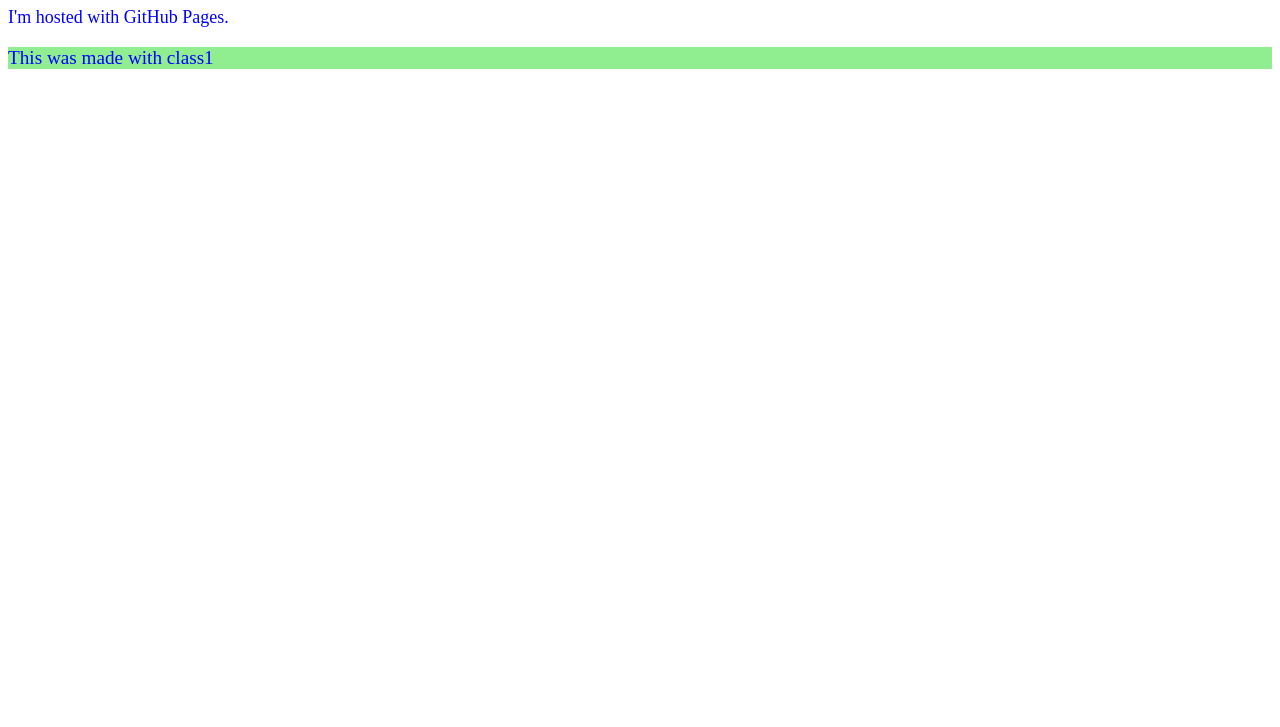
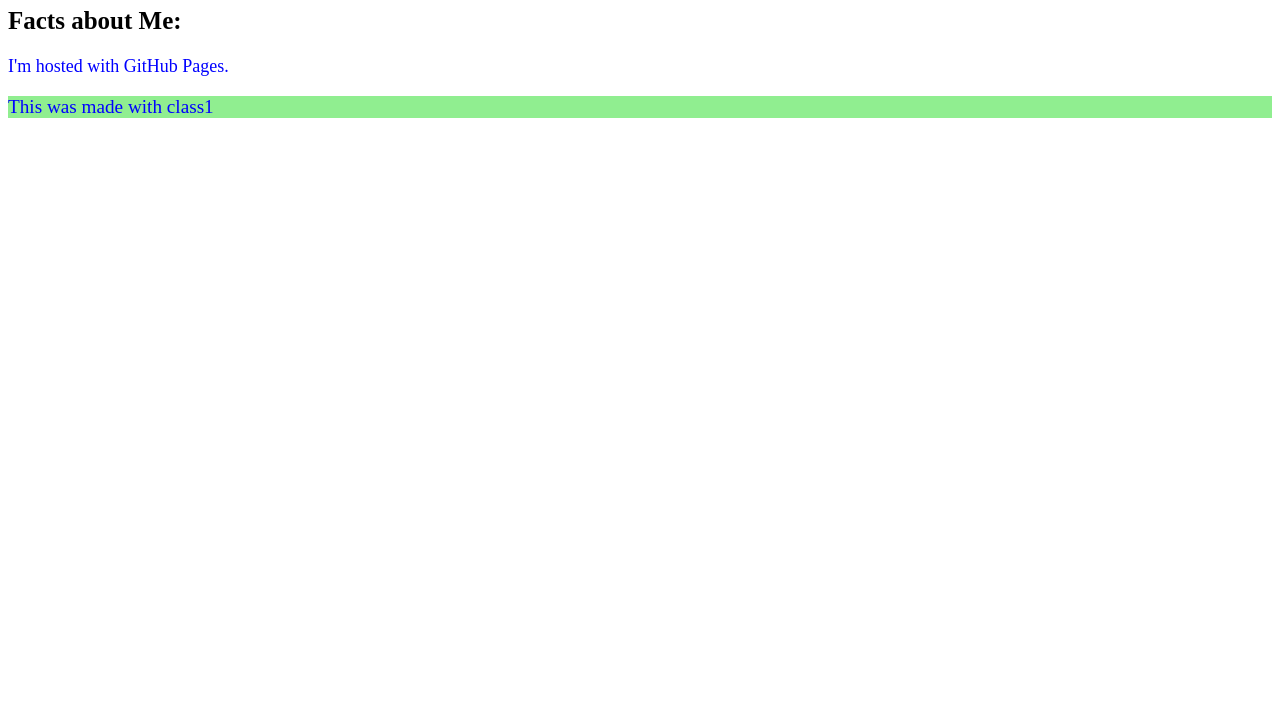
Before and after one commit to Longshotben/Longshotben.github.io, a plain HTML site: page index.html in a window 1280 px wide. Shown: the part 73-800 px from the top of the page. Drawn offline with Linux system fonts and the light colour scheme.

Commit message:
Style stuff

```diff
--- a/index.html
+++ b/index.html
@@ -16,6 +16,7 @@
 </head>
 <body>
 <h1>Hello World</h1>
+<h2 id="Facts">Facts about Me:</h2>
 <p>I'm hosted with GitHub Pages.</p>
 <p class="class1">This was made with class1</p>
 </body>
--- a/stylesheet.css
+++ b/stylesheet.css
@@ -5,3 +5,6 @@ p{
      font-size: 18px;
      color: blue;
 }
+#Facts{
+     font-size: 25px;
+}
```
